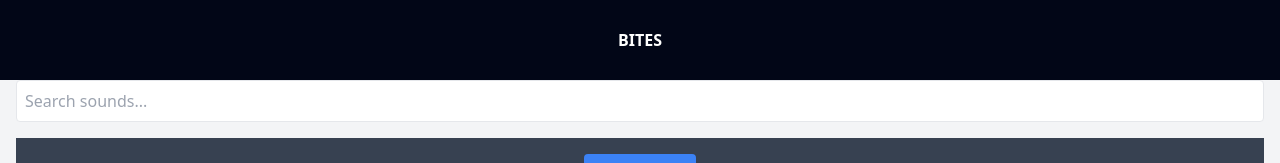
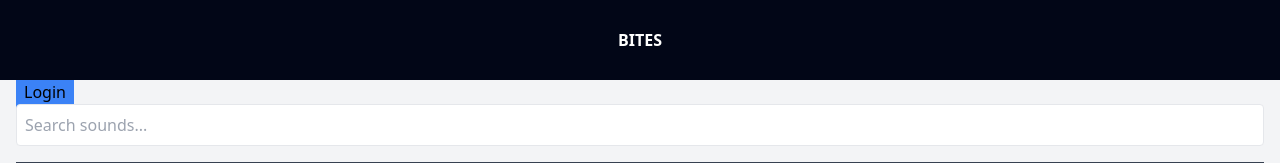
Before and after one commit to zwoefler/Nippleboard, a Vue app: page / in a window 1280 px wide. Shown: the top 163 px of the page. Built offline with nearby package versions, Linux system fonts and the light colour scheme; no server answers.

Commit message:
Add Login button at HomeView

```diff
--- a/src/views/Home.vue
+++ b/src/views/Home.vue
@@ -1,4 +1,5 @@
 <template>
+  <router-link class="bg-blue-500 p-2 rounded" to="/login">Login</router-link>
   <input type="text" placeholder="Search sounds..." class="mb-4 p-2 border rounded w-full" @input="updateSearch" />
   <div class="bg-gray-700 container text-white mx-auto p-4 flex flex-col items-center justify-center">
     <input type="file" ref="fileInput" class="hidden" @change="handleFileChange" accept="audio/*" />
```
